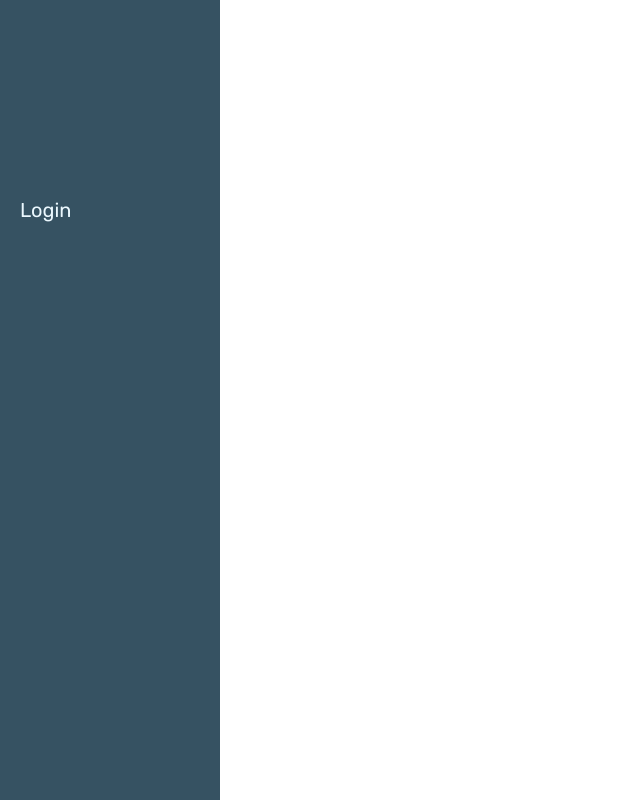
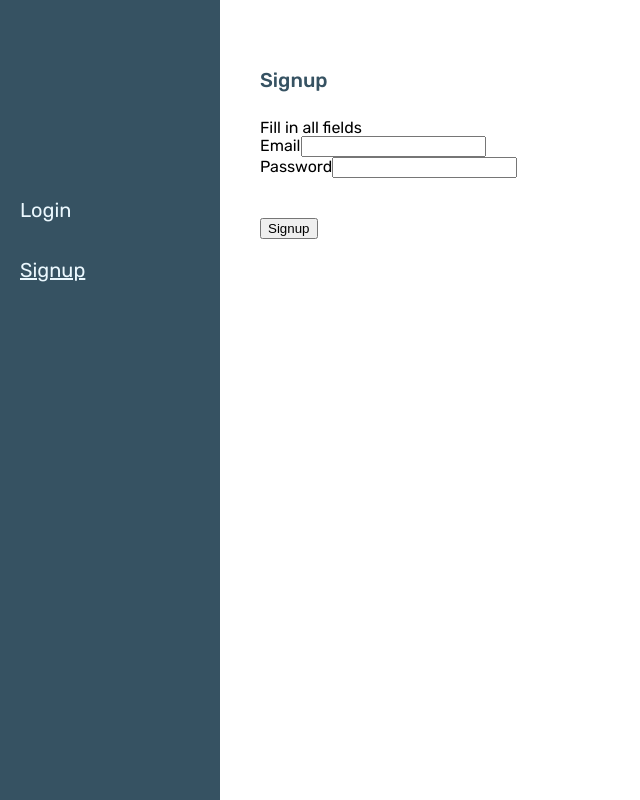
Before and after one commit to adessovic/react-dashboard-app, a React (Create React App) app: page /signup in a window 1280 px wide. Before the commit this address had no page. Shown: the top 800 px of the page, without its empty margins (0-640 px from the left). Built offline with nearby package versions, Linux system fonts and the light colour scheme.

Commit message:
added signup page

```diff
--- a/src/Routes.tsx
+++ b/src/Routes.tsx
@@ -5,6 +5,7 @@ import Dashboard from "./components/Dashboard";
 import Setting from "./components/Settings";
 import Tabs from "./components/Tabs";
 import Login from "./components/Login";
+import Signup from "./components/Signup";
 
 import Users from "./components/Users";
 import SingleUser from "./components/SingleUser";
@@ -43,6 +44,10 @@ const MainRoutes = () => (
         <Route path="/login" element={<PublicRoutes/>}>
             <Route path="/login" element={<Login/>}/>
         </Route>
+
+        <Route path="/signup" element={<PublicRoutes/>}>
+            <Route path="/signup" element={<Signup/>}/>
+        </Route>
     </Routes>
 )
 export default MainRoutes;
--- a/src/components/Sidebar.tsx
+++ b/src/components/Sidebar.tsx
@@ -38,7 +38,10 @@ const Sidebar = () => {
         }
         {
           !user &&
-          <Link to="/login" className={location.pathname === '/login' ? 'sidebar_active' : ''}>Login</Link>
+          <>
+            <Link to="/login" className={location.pathname === '/login' ? 'sidebar_active' : ''}>Login</Link>
+            <Link to="/signup" className={location.pathname === '/signup' ? 'sidebar_active' : ''}>Signup</Link>
+          </>
         }
       </div>
     </div>;
--- /dev/null
+++ b/src/components/Signup.tsx
@@ -0,0 +1,71 @@
+import { useState } from "react";
+import { useNavigate } from "react-router-dom";
+
+type NewUser = {
+    email : string,
+    password : string
+};
+
+const Login = () => {
+
+    const navigate = useNavigate();
+
+    const [email, setEmail] = useState<string>('');
+    const [password, setPassword] = useState<string>('');
+
+    /* Signup User */
+    async function signupUser() {
+
+        console.log('Signup User:', {
+            user : {
+                email, password
+            }
+        });
+
+        const hasPassword = password.trim();
+        console.log('hasPassword',hasPassword);
+
+        // Check if user set a Password
+        if(!password || !hasPassword){
+            alert('Try Again');
+        }
+        else{
+            // Redirect to 'Login' Page
+            alert('Sigup OK!');
+            navigate('/login');
+        }
+    }
+
+
+    /* Set User Email */
+    const emailChange = (e:any) => {
+        setEmail(e.target.value);
+    }
+
+    /* Set User Password */
+    const passwordChange = (e:any) => {
+        setPassword(e.target.value);
+    }
+
+
+    return(
+        <div className="login">
+            <h2>Signup</h2>
+
+            <p>Fill in all fields</p>
+
+            <div>
+                <label htmlFor="username"><b>Email</b></label>
+                <input type="email" name="username" defaultValue='' onChange={emailChange} />
+                <br/>
+                <label htmlFor="password"><b>Password</b></label>
+                <input type="password" name="password" defaultValue='' onChange={passwordChange} />
+            </div>
+
+            <button onClick={signupUser}>Signup</button>
+
+
+        </div>
+    )
+}
+export default Login;
```
Also changed, not shown: 1 other file (tests, documents, lock files or other folders).
